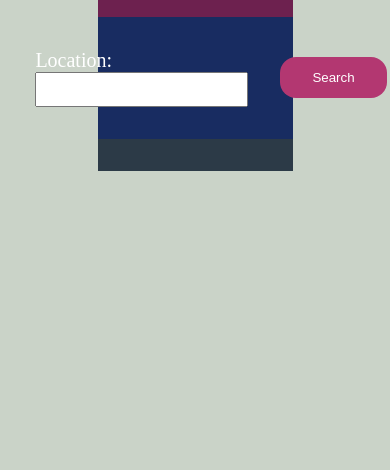
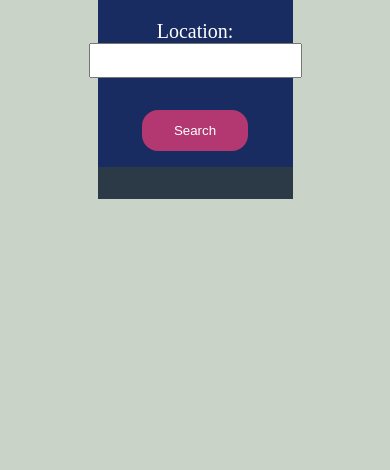
Before and after one commit to saroven/weatherApi, a plain HTML site: page index.html in a window 390 px wide. Shown: the part 374-844 px from the top of the page. Drawn offline with Linux system fonts and the light colour scheme.

Commit message:
fix mobile view

```diff
--- a/style.css
+++ b/style.css
@@ -60,3 +60,11 @@ button {
 .data > div {
    display: flex;
 }
+
+@media screen and (max-width: 700px) {
+   form {
+      flex-direction: column;
+      text-align: center;
+      padding-bottom: 1rem;
+   }
+}
```
